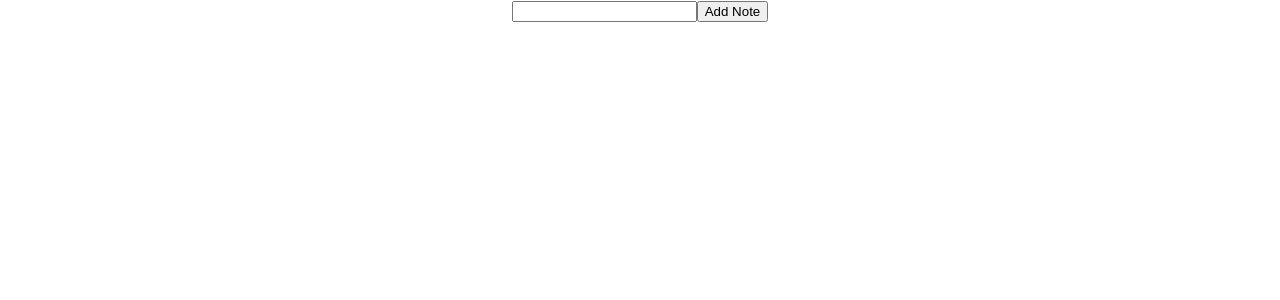
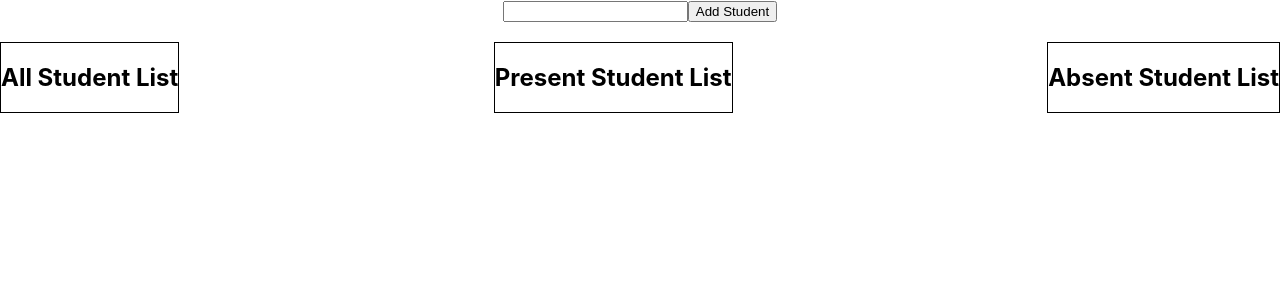
Before and after one commit to asiefmahir/fullstack-batch-6-react, a React (Create React App) app: page / in a window 1280 px wide. Shown: the top 300 px of the page. Built offline with nearby package versions, Linux system fonts and the light colour scheme.

Commit message:
Learn more about state through building a simple student attendance app

```diff
--- a/src/App.css
+++ b/src/App.css
@@ -1,5 +1,5 @@
 .App {
-  text-align: center;
+  /* text-align: center; */
 }
 
 .App-logo {
@@ -36,3 +36,16 @@
     transform: rotate(360deg);
   }
 }
+
+.student-form {
+  text-align: center;
+}
+.student-section {
+  display: flex;
+  justify-content: space-between;
+  margin-top: 20px;
+}
+
+.list {
+  border: 1px solid black;
+}
--- a/src/App.js
+++ b/src/App.js
@@ -1,109 +1,163 @@
-import { useState } from "react";
-// import SkillSection from './SkillSection.jsx'
-import "./App.css";
-import Form from "./components/Form";
-import NoteList from "./components/NoteList";
+import {useState} from 'react'
+import './App.css'
 
+const App = () => {
+    const [studentName, setStudentName] = useState('');
+    const [students, setStudents] = useState([]);
+    const [editMode, setEditMode] = useState(false);
+    const [editableStudent, setEditableStudent] = useState(null);
 
+    const createStudentHandler = (e) => {
+        e.preventDefault();
+        if (!studentName) {
+            return alert (`please provide a valid name`)
+        }
+        const newStudent = {
+            id: Date.now() + '',
+            name: studentName,
+            // isPresent: undefined,
+        }
 
-function App() {
+        setStudents([...students, newStudent]);
+        setStudentName('')
+    }
 
+    const removeHandler = (id) => {
+        // const newStudentList = students.filter((item) => item.id !== id);
+        // setStudents(newStudentList);
 
-    const [noteTitle, setNoteTitle] = useState("");
-    const [notes, setNotes] = useState([]);
+        setStudents(students.filter((item) => item.id !== id))
+    }
 
-    const [editMode, setEditMode] = useState(false);
-    const [editableNote, setEditableNote] = useState(null);
+    const editHandler = (id) => {
+        const toBeEditedStudent = students.find(item => item.id === id);
+        setEditMode(true);
+        setEditableStudent(toBeEditedStudent);
+        setStudentName(toBeEditedStudent.name);
+    }
+
+    const updateHandler = (e) => {
+        e.preventDefault();
+
+        if (!studentName) {
+            return alert (`please provide a valid name`)
+        }
+        const newStudentList = students.map(item => {
+            if (item.id === editableStudent.id) {
+                item.name = studentName
+            };
+
+            return item;
+        })
+
+        setStudents(newStudentList);
+
+        setStudentName('');
+        setEditMode(false);
+        setEditableStudent(null)
+
+        // setStudents()
+    }
+
+    const presentHandler = (id) => {
+        const newStudentList = students.map(item => {
+            if (item.id === id) {
+                if (item.isPresent === undefined) {
+                    item.isPresent = true;
+                } else if (item.isPresent === true) {
+                    alert(`This student is already in Present List`)
+                } else if (item.isPresent === false) {
+                    alert(`Please Make use of the accidentally added button`)
+                }
+            }
+
+            return item
+        })
+
+        setStudents(newStudentList);
+    }
+
+    const absentHandler = (id) => {
+         const newStudentList = students.map(item => {
+            if (item.id === id) {
+                if (item.isPresent === undefined) {
+                    item.isPresent = false;
+                } else if (item.isPresent === true) {
+                    alert(`Please use the accidentally added Button`)
+                } else if (item.isPresent === false) {
+                    alert(`This student is already in Absent List`)
+                }
+            }
+
+            return item
+        })
+
+        setStudents(newStudentList);
+    }
+
+    const toggleHandler = (id) => {
+         const newStudentList = students.map(item => {
+            if (item.id === id) {
+               item.isPresent = !item.isPresent // !true === false // !false === true
+            }
+
+            return item
+        })
+
+        setStudents(newStudentList);
+    }
 
     return (
-        <div className="App">
-            {/* <form
-                onSubmit={(e) => {
-                    editMode ? updateHandler(e) : createHandler(e);
-                }}
-            >
-                <input
-                    value={noteTitle}
-                    type="text"
-                    onChange={(event) => setNoteTitle(event.target.value)}
-                />
-                <button
-                    onClick={(e) => {
-                        editMode ? updateHandler(e) : createHandler(e);
-                    }}
-                    type="submit"
-                >
-                    {editMode ? "Update Note" : "Add Note"}
-                </button>
-            </form> */}
-            <Form
-                noteTitle = {noteTitle}
-                setNoteTitle = {setNoteTitle}
-                notes = {notes}
-                setNotes = {setNotes}
-                editableNote = {editableNote}
-                setEditableNote = {setEditableNote}
-                editMode = {editMode}
-                setEditMode = {setEditMode}
-            />
-            {/* <ul>
-                {notes?.map((item) => (
-                    <li key={item.id}>
-                        <span>{item.title}</span>
-                        <button onClick={() => editHandler(item.id)}>
-                            Edit
-                        </button>
-                        <button onClick={() => removeHandler(item.id)}>
-                            Delete
-                        </button>
-                    </li>
-                ))}
-            </ul> */}
-            <NoteList
-                setNoteTitle = {setNoteTitle}
-                notes = {notes}
-                setNotes = {setNotes}
-                editableNote = {editableNote}
-                setEditableNote = {setEditableNote}
-                setEditMode = {setEditMode}
-            />
+        <div>
+            <form onSubmit={(e) => {
+                editMode ? updateHandler(e) : createStudentHandler(e)
+            }} className='student-form'>
+                <input type="text" value = {studentName} onChange= {(e) => setStudentName(e.target.value)} />
+                <button onClick={(e) => {
+                    editMode ? updateHandler(e) : createStudentHandler(e)
+                }} type="submit">Add Student</button>
+            </form>
+
+            <div className="student-section">
+                <div className="list all-student-list">
+                    <h2>All Student List</h2>
+                    <ul>
+                        {students.map(student => (
+                            <li>
+                                <span>{student.name}</span>
+                                <button onClick={() => editHandler(student.id)}>Edit</button>
+                                <button onClick={() => removeHandler(student.id)}>Delete</button>
+                                <button onClick={() => presentHandler(student.id)}>Make Present</button>
+                                <button onClick={() => absentHandler(student.id)}>Make Absent</button>
+                            </li>
+                        ))}
+                    </ul>
+                </div>
+                <div className="list present-student-list">
+                    <h2>Present Student List</h2>
+                    <ul>
+                        {students.filter(item => item.isPresent === true).map(student => (
+                            <li>
+                                <span>{student.name}</span>
+                                <button onClick={() => toggleHandler(student.id)}>Accidentally Added</button>
+                            </li>
+                        ))}
+                    </ul>
+                </div>
+                <div className="list absent-student-list">
+                    <h2>Absent Student List</h2>
+                    <ul>
+                        {students.filter(item => item.isPresent === false).map(student => (
+                            <li>
+                                <span>{student.name}</span>
+                                <button onClick={() => toggleHandler(student.id)}>Accidentally Added</button>
+                            </li>
+                        ))}
+                    </ul>
+                </div>
+            </div>
         </div>
-    );
-
+    )
 }
 
-
-// function App() {
-//     const mahirSkills = ["Js", "react", "node"];
-//     const billalSKills = ['Js', 'react', 'css', 'bootstrap']
-//     const naimSKills = ['Js', 'react', 'css', 'bootstrap', 'wp']
-
-//     return (
-//         <div className="App">
-//             <SkillSection
-//               skills = {mahirSkills}
-//               name = "Mahir"
-//               demo = {{a: 10}}
-//             />
-//             <hr />
-//             <SkillSection
-//               skills= {billalSKills}
-//               name = "Billal"
-//             />
-//             <hr />
-//             <SkillSection
-//               skills = {naimSKills}
-//               name = "Naim"
-//             />
-//         </div>
-//     );
-// }
-
-export default App;
-
-
-/**
- * 1) It must be a function
- * 2) That Function should return something
- * 3) That returned something should be some html-ish code
- */
+export default App
--- a/src/components/Form.jsx
+++ /dev/null
@@ -1,63 +0,0 @@
-import React from "react";
-
-const Form = (props) => {
-
-    const createHandler = (e) => {
-        e.preventDefault();
-        if (!props.noteTitle) {
-            return alert(`Please Provide a Valid Title`);
-        }
-        const newNote = {
-            id: Date.now() + "",
-            title: props.noteTitle,
-        };
-
-        props.setNotes([...props.notes, newNote]);
-        props.setNoteTitle("");
-    };
-
-     const updateHandler = (e) => {
-        e.preventDefault();
-        if (!props.noteTitle) {
-            return alert(`Please Provide a valid title`);
-        }
-
-        const newNotes = props.notes.map((item) => {
-            // 2
-            if (item.id === props.editableNote.id) {
-                item.title = props.noteTitle;
-            }
-
-            return item;
-        });
-
-        props.setNotes(newNotes);
-        props.setEditMode(false);
-        props.setEditableNote(null);
-        props.setNoteTitle("");
-    };
-
-	return (
-		<form
-			onSubmit={(e) => {
-				props.editMode ? updateHandler(e) : createHandler(e);
-			}}
-		>
-			<input
-				value={props.noteTitle}
-				type="text"
-				onChange={(event) => props.setNoteTitle(event.target.value)}
-			/>
-			<button
-				onClick={(e) => {
-					props.editMode ? updateHandler(e) : createHandler(e);
-				}}
-				type="submit"
-			>
-				{props.editMode ? "Update Note" : "Add Note"}
-			</button>
-		</form>
-	);
-};
-
-export default Form;
--- a/src/components/NoteList.jsx
+++ /dev/null
@@ -1,38 +0,0 @@
-
-
-const NoteList = (props) => {
-
-    const {notes, setNotes, setEditMode, setEditableNote, setNoteTitle} = props;
-    console.log(notes);
-
-
-     const removeHandler = (id) => {
-        // '2'
-        const newNotes = notes.filter((item) => item.id !== id); // return 2 !== 2 === false;
-
-        setNotes(newNotes);
-    };
-
-    const editHandler = (id) => {
-        const toBeEditedNote = notes.find((item) => item.id === id); // 1 === 1;
-
-        setEditMode(true);
-        setEditableNote(toBeEditedNote);
-        setNoteTitle(toBeEditedNote.title);
-    };
-	return (
-		<ul>
-			{notes?.map((item) => (
-				<li key={item.id}>
-					<span>{item.title}</span>
-					<button onClick={() => editHandler(item.id)}>Edit</button>
-					<button onClick={() => removeHandler(item.id)}>
-						Delete
-					</button>
-				</li>
-			))}
-		</ul>
-	);
-};
-
-export default NoteList;
```
Also changed, not shown: src/SkillSection.jsx (deleted, +0 -24 lines).
